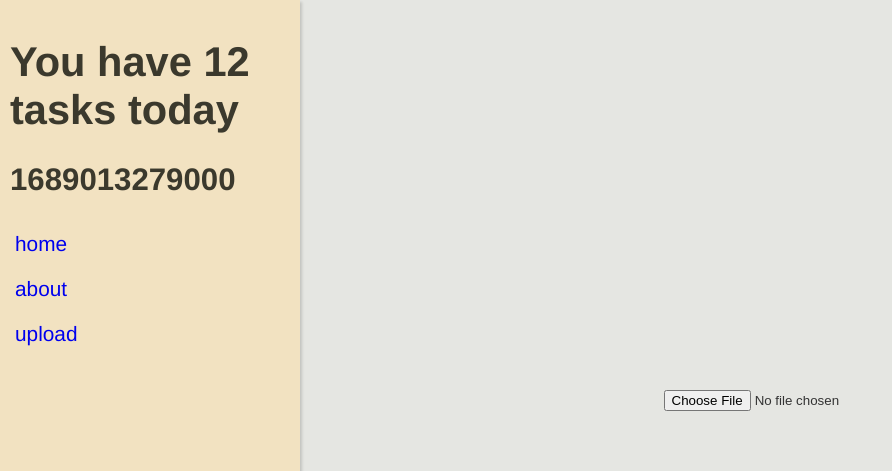
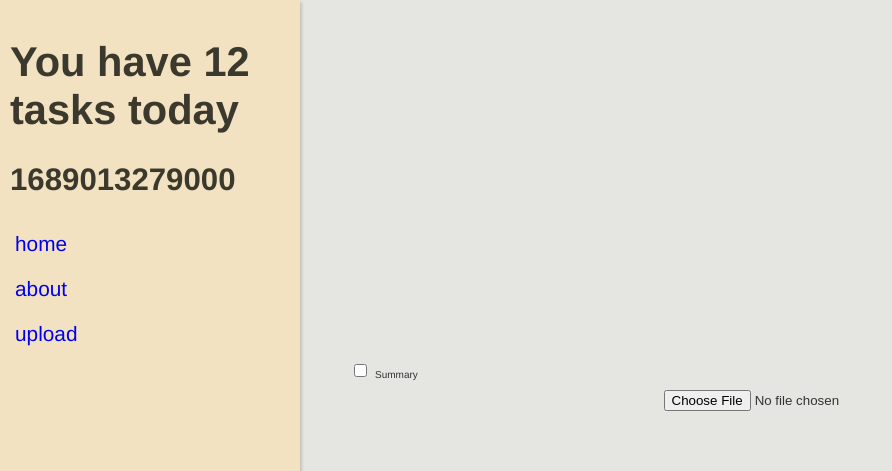
Before and after one commit to samade123/ics_display_app, a Vue app: page / in a window 1280 px wide. Shown: the top 471 px of the page, without its empty margins (0-892 px from the left). Built offline with nearby package versions, Linux system fonts and the light colour scheme.

Commit message:
new layout for page switcher

```diff
--- a/src/App.vue
+++ b/src/App.vue
@@ -1,24 +1,3 @@
-<!-- <template>
-  <div class="sidebar">
-    <h1>You have 12 tasks today</h1>
-    <h2 class="">{{Date.now()}}</h2>
-    <nav>
-      <router-link to="/">Home</router-link>
-      <router-link to="/about">About</router-link>
-    </nav>
-  </div>
-  <router-view />
-</template>
-
-<style lang="scss">
-
-@use "@/stylesheets/variables.scss"as *;
-@use "@/stylesheets/layout.scss"as *;
-
-
-</style> -->
-
-
 <template>
   <div class="sidebar">
     <h1>You have 12 tasks today</h1>
@@ -27,6 +6,11 @@
       <router-link v-for="route in routes" :key="route.path" :to="route.path">{{ route.name }}</router-link>
     </nav>
   </div>
+
+  <nav class="topbar">
+    <input type="checkbox" id="vehicle1" name="vehicle1" value="Bike">
+    <label for="vehicle1"> Summary</label>
+  </nav>
   <router-view />
 </template>
 
--- a/src/stylesheets/layout.scss
+++ b/src/stylesheets/layout.scss
@@ -14,14 +14,16 @@
 
   color: var(--text-color);
   background: var(--background-val);
+  grid-template-rows: 1fr auto 1fr;
 
   div.home {
     height: 100%;
     display: grid;
     place-content: center stretch;
-    padding: 15px;
+    padding: 10px 15px;
     box-sizing: border-box;
     font-size: 1rem;
+    grid-column: 2;
   }
 }
 
@@ -46,6 +48,7 @@ div.sidebar {
   text-align: left;
   box-shadow: rgba(0, 0, 0, 0.15) 1.95px 1.95px 2.6px;
   font-size: 1.3rem;
+  grid-row: span 3;
 
   h1,
   h2 {
@@ -56,6 +59,16 @@ div.sidebar {
     box-sizing: border-box;
   }
 
+}
+
+nav.topbar{
+  display: flex;
+  text-align: left;
+  grid-column: 2;
+  align-items: end;
+  height: 100%;
+  max-width: 900px;
+  margin: 0 auto;
 }
 
 nav {
```
